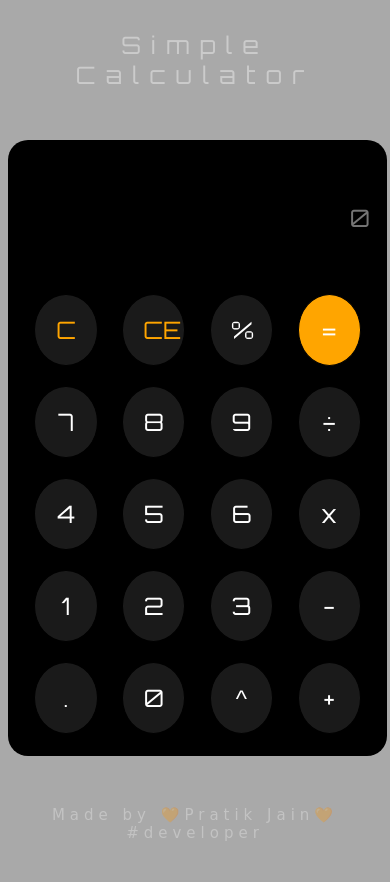
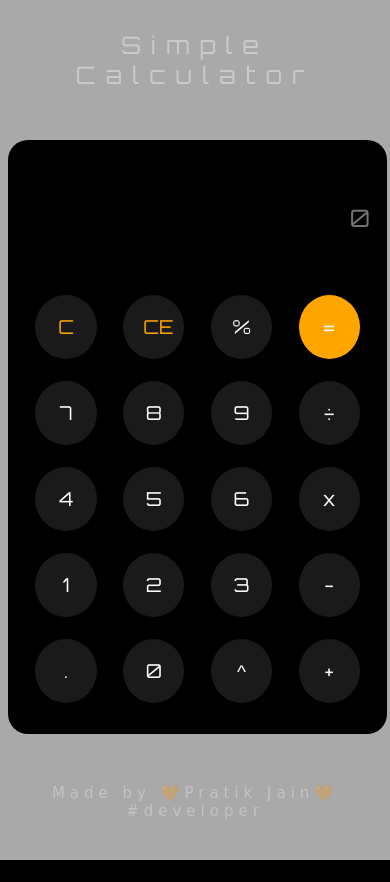
Before and after one commit to pratikpjain/calculator, a PHP site: page / in a window 390 px wide. After the commit the page ends 860 px from the top, so only its background shows below. Run offline with PHP 8.4, Linux system fonts and the light colour scheme.

Commit message:
Update style.css

```diff
--- a/style.css
+++ b/style.css
@@ -27,6 +27,7 @@ footer {
     background-color: black;
     text-align: center;
     border-radius: 20px;
+    padding-bottom : 20px;
 }
 .screen {
     width: 98.5%;
@@ -77,7 +78,7 @@ footer {
     }
     .key {
         width: 6%;
-        font-size: 1.5rem;
+        font-size: 1.2rem;
         padding: 20px;
         border-radius: 50%;
         margin: 10px;
@@ -90,6 +91,7 @@ footer {
     .calculator {
         width: 95%;
         padding: 0px;
+        padding-bottom : 25px;
     }
     .screen {
         width: 95%;
@@ -99,7 +101,7 @@ footer {
     }
     .key {
         width: 2%;
-        font-size: 1rem;
+        font-size: 0.8rem;
         padding: 20px;
         border-radius: 50%;
         margin: 9px;
```
